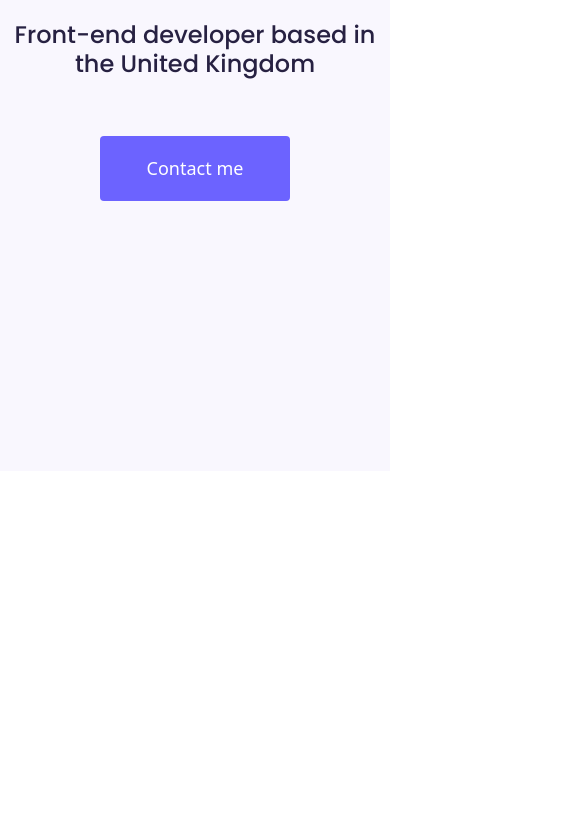
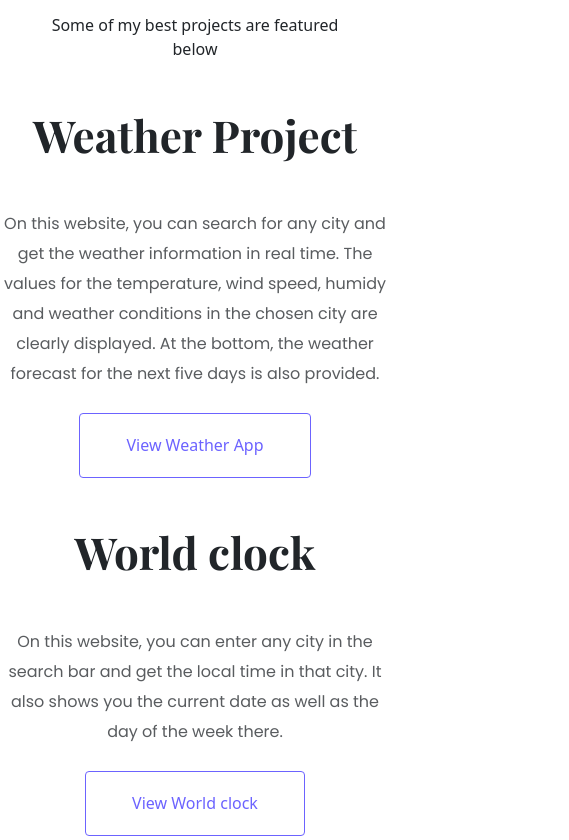
Before and after one commit to didichulam/portfolio-website-chimdinma, a plain HTML site: page index.html in a window 390 px wide. Shown: the part 557-1397 px from the top of the page, 569 px wide, since content can reach past the window. Before the commit the page ends 1028 px from the top, so only its background shows below. Drawn offline with nearby package versions, Linux system fonts and the light colour scheme; a web font is replaced by a local one.

Commit message:
added homepage content design

```diff
--- a/index.html
+++ b/index.html
@@ -24,6 +24,64 @@
     <h2>Front-end developer based in the United Kingdom</h2>
     <a href="#" class="btn btn-branding">Contact me</a>
   </div>
+
+  <p class="text-center m-5">Some of my best projects are featured below</p>
+
+  <div class="container">
+    <div class="row mb-5">
+      <div class="col-lg-6 d-none d-lg-block">
+        <img src="/images/weather-app.png" class="img-fluid" alt="">
+      </div>
+      <div class="col-lg-6 project-description">
+        <h2 class="project-heading mb-5">Weather Project</h2>
+        <p class=" project-paragraph mb-4 text-muted">On this website, you can search for any city and get the
+          weather
+          information in real time. The values for the temperature, wind speed, humidy and weather conditions
+          in the chosen
+          city are clearly displayed. At the bottom, the weather forecast for the next five days is also
+          provided.
+        </p>
+
+        <a href="" class="btn btn-to-project">View Weather App</a>
+      </div>
+    </div>
+
+    <div class="row mb-5">
+      <div class="col-lg-6 project-description">
+        <h2 class="project-heading mb-5">World clock</h2>
+        <p class=" project-paragraph mb-4 text-muted">On this website, you can enter any city in the search bar and get
+          the
+          local time in that city. It also shows you the current date as well as the day of the week there.
+        </p>
+
+        <a href="" class="btn btn-to-project">View World clock</a>
+      </div>
+
+      <div class="col-lg-6 d-none d-lg-block">
+        <img src="/images/worldclock.png" class="img-fluid" alt="">
+      </div>
+    </div>
+
+    <div class="row mb-5">
+      <div class="col-lg-6 d-none d-lg-block">
+        <img src="/images/affirmations.png" class="img-fluid" alt="">
+      </div>
+      <div class="col-lg-6 project-description">
+        <h2 class="project-heading mb-5">Affirmations App</h2>
+        <p class=" project-paragraph mb-4 text-muted">The affirmations generator can be used to provide positive
+          affirmations concerning any topic. All you need to do is to enter any topic
+          and you are provided with four lines of positive affirmations.
+
+
+        </p>
+
+        <a href="" class="btn btn-to-project">View Affirmations App</a>
+      </div>
+    </div>
+
+  </div>
+
+
 </body>
 
 </html>
--- a/styles/portfolio.css
+++ b/styles/portfolio.css
@@ -24,6 +24,7 @@ h1 {
   font-family: var(--heading-font-family);
   font-weight: bold;
   font-style: normal;
+  line-height: 1.5;
 }
 
 .hero h2 {
@@ -43,3 +44,47 @@ h1 {
   padding: 18px 46px;
   margin-top: 49px;
 }
+
+.project-description {
+  padding: 100px 50px;
+}
+
+.project-heading {
+  font-size: 64px;
+  font-family: var(--heading-font-family);
+  font-weight: bold;
+}
+
+.project-paragraph {
+  font-family: var(--default-font-family);
+  font-weight: normal;
+  font-size: 16px;
+  line-height: 30px;
+}
+
+.btn-to-project {
+  color: var(--branding-color);
+  border: 1px solid var(--branding-color);
+  border-radius: 4px;
+  font-size: 16px;
+  line-height: 27px;
+  padding: 18px 46px;
+}
+
+@media (max-width: 960px) {
+  h1 {
+    font-size: 48px;
+  }
+
+  .project-description {
+    padding: 0;
+    text-align: center;
+  }
+  .project-heading {
+    font-size: 44px;
+  }
+
+  .hero {
+    padding: 60px 10px;
+  }
+}
```
Lines whose indentation alone changed are shown as unchanged.
